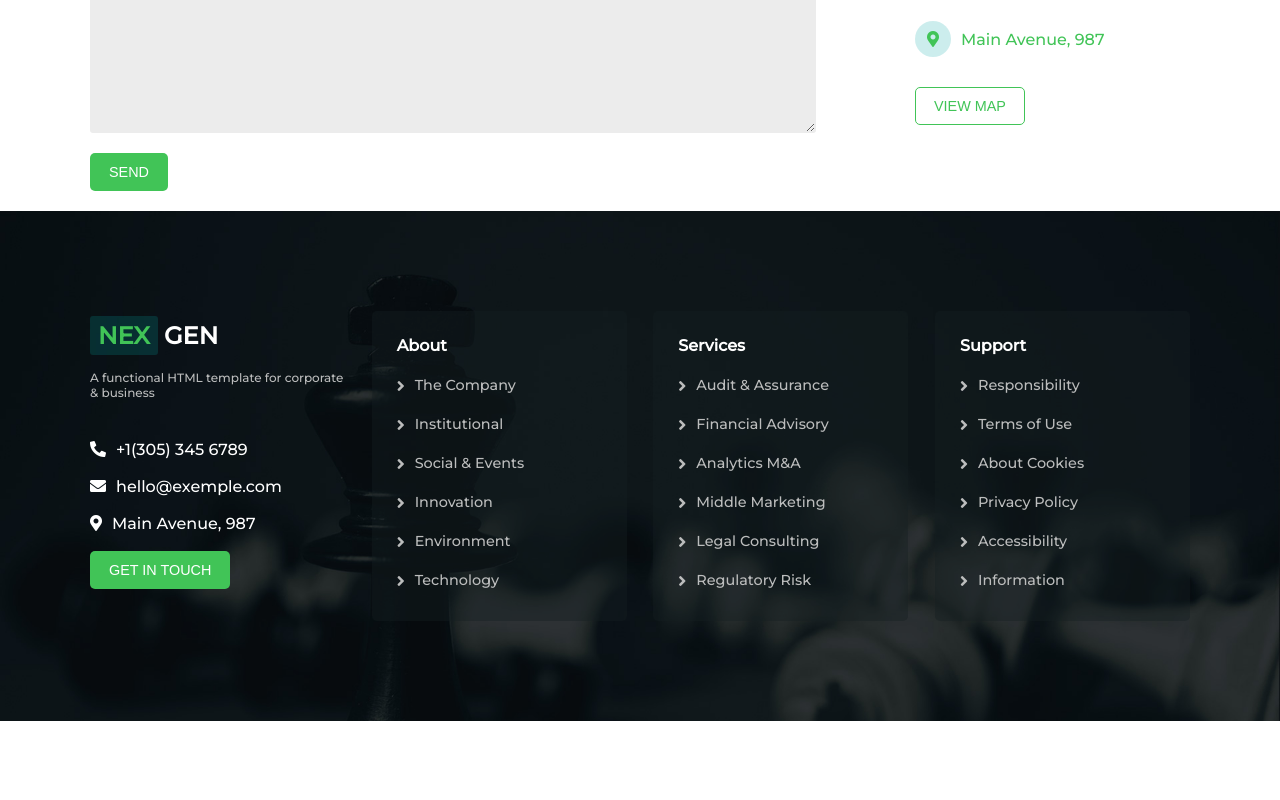
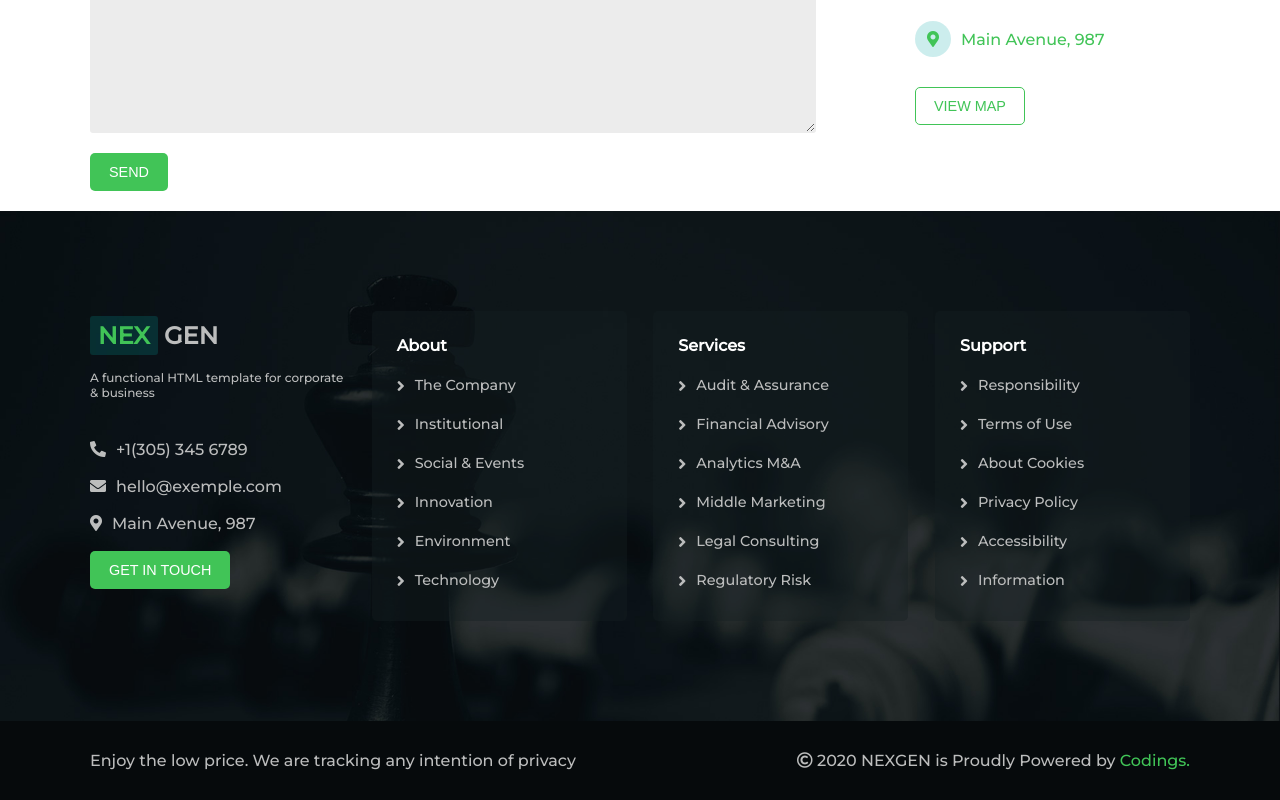
Before and after one commit to Valentina-Fr/proj-html-vuejs, a Vue app: page / in a window 1280 px wide. Shown: the part 3686-4486 px from the top of the page. Before the commit the page ends 4407 px from the top, so only its background shows below. Built offline with nearby package versions, Linux system fonts and the light colour scheme.

Commit message:
Bottom footer

```diff
--- a/src/components/Footer.vue
+++ b/src/components/Footer.vue
@@ -1,10 +1,10 @@
 <template>
-  <footer>
-      <div class="upper-footer">
+  <footer class="font-grey">
+      <div id="upper-footer">
             <div class="container d-flex">
                 <div class="col-3">
                     <h2 class="py-10"><span class="brand-color brand-bg-secondary">NEX</span> GEN</h2>
-                    <p class="font-grey py-10">A functional HTML template for corporate &amp; business</p>
+                    <p class="py-10">A functional HTML template for corporate &amp; business</p>
                     <div class="tel">
                         <i class="fas fa-phone-alt"></i>
                         <span>+1(305) 345 6789</span>
@@ -30,7 +30,15 @@
                 </div>
             </div>
         </div>
-      <div class="bottom-footer"></div>
+      <div id="bottom-footer">
+          <div class="container d-flex font-grey">
+              <div>Enjoy the low price. We are tracking any intention of privacy</div>
+              <div>
+                  <i class="far fa-copyright"></i> 2020 NEXGEN is Proudly Powered by
+                  <a class="brand-color" href="#">Codings.</a>
+               </div>
+          </div>
+      </div>
   </footer>
 </template>
 
@@ -130,11 +138,8 @@ data(){
 </script>
 
 <style scoped lang="scss">
-footer {
-    color: #fff;
-}
 
-.upper-footer {
+#upper-footer {
    background-image: url(../assets/images/bg-7.jpg);
    background-size: cover;
    padding: 100px 0;
@@ -157,4 +162,9 @@ footer {
     margin-bottom: 20px;
     margin-right: 10px;
 }
+
+#bottom-footer {
+    background-color: #060a0c;
+    padding: 30px 0;
+}
 </style>
--- a/src/components/LinkCard.vue
+++ b/src/components/LinkCard.vue
@@ -24,6 +24,7 @@ props: ['links', 'title']
     background-color: rgba(22, 30, 33, 0.4);
     padding: 25px 0 0 25px;
     h4 {
+        color: #fff;
         padding-bottom: 20px;
     }
     li {
```
Also changed, not shown: 7 other files (tests, documents, lock files or other folders).
